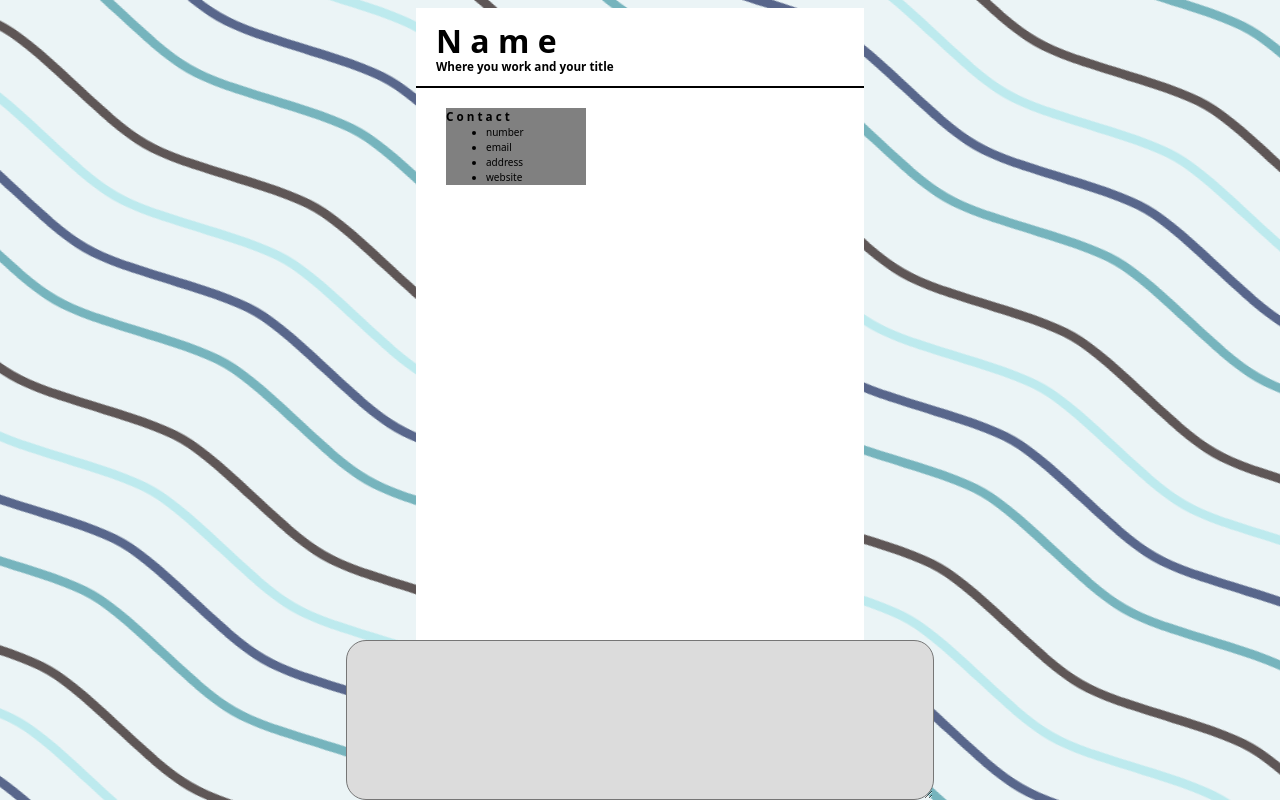
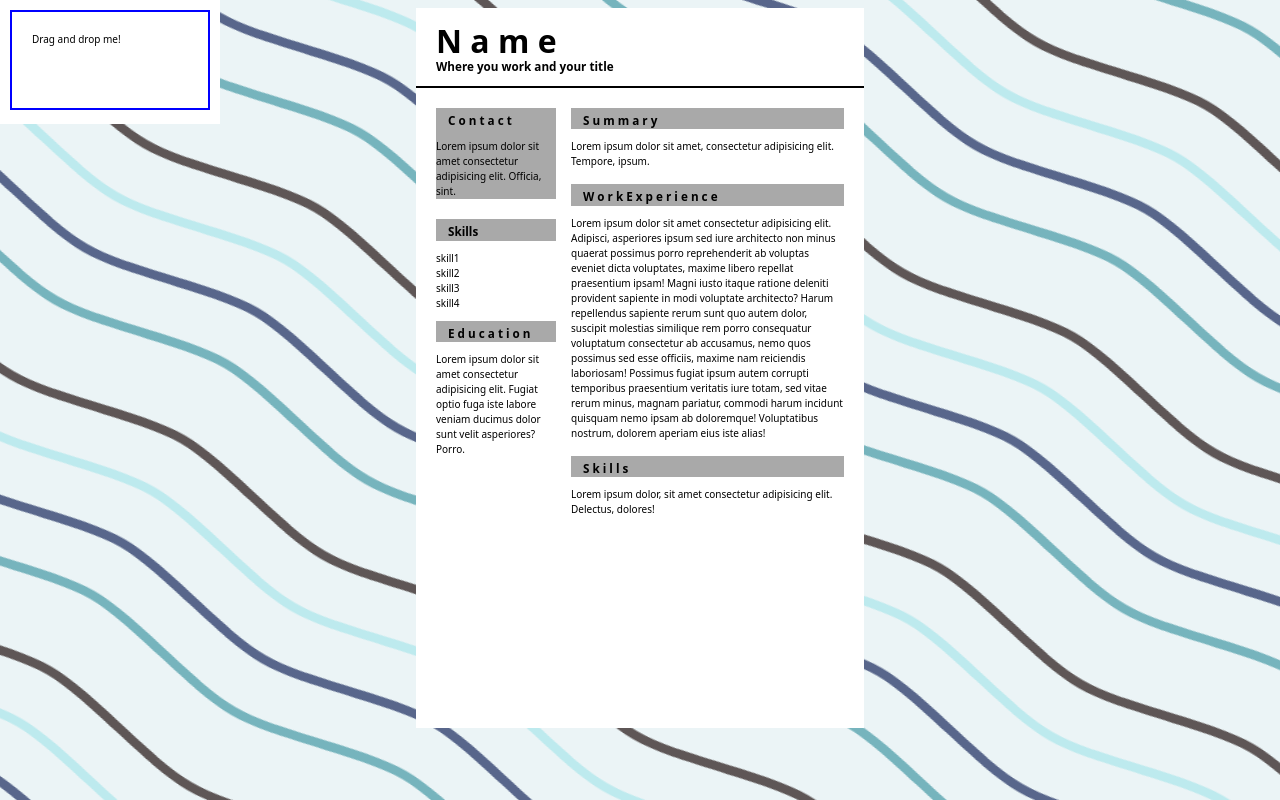
Before and after one commit to YRO24/resumeBuilder-using-react, a React (Vite) app in the folder resumeBuilderThing/: page / in a window 1280 px wide. Built offline with nearby package versions, Linux system fonts and the light colour scheme; a web font is replaced by a local one.

Commit message:
reverted back to some original stuff plus still havent finished the drag and drop thing

```diff
--- a/resumeBuilderThing/src/ResumePage.jsx
+++ b/resumeBuilderThing/src/ResumePage.jsx
@@ -1,41 +1,116 @@
 import { useState } from "react";
 import './resetAndMore.css';
-export default function ResumePage(){
+import { DndContext, useDraggable } from "@dnd-kit/core";
+
+export default function ResumePage() {
+    const [position, setPosition] = useState({ x: 0, y: 0 });
+
+    const { attributes, listeners, setNodeRef, transform } = useDraggable({
+        id: 'draggable-textarea',
+    });
+
+    // The style now only relies on the state `position` and the `transform` from the hook
+    const combinedStyle = {
+        transform: `translate3d(${position.x + (transform ? transform.x : 0)}px, ${position.y + (transform ? transform.y : 0)}px, 0)`,
+        cursor: transform ? 'grabbing' : 'grab',
+        position: 'absolute',
+        padding: '10px',
+        touchAction: 'none',
+    };
+
+    function handleDragEnd(event) {
+        const { delta } = event;
+        setPosition(({ x, y }) => ({
+            x: x + delta.x,
+            y: y + delta.y,
+        }));
+    }
 
     return (
-        <>
-        <div className="encloser">
+        <DndContext onDragEnd={handleDragEnd}>
+            <div className="main-content-container">
+                <div className="encloser" style={{
+                    position: 'fixed',
+                    top: 0,
+                    left: 0,
+                    width: '100vw',
+                    height: '100vh',
+                    zIndex: -1,
+                }}>
             <div className="page">
             <div className="topHalf">
                 <h1 className="name">N a m e</h1>
                 <h3 className="jobTitle">Where you work and your title</h3>
             </div>
 
+                        <div className="bottomHalf">
                 <div className="subsection1">
-
                     <div className="contactSection">
                     <h3>C o n t a c t</h3>
                     <div className="list">
-                    <ul>
-                    <li>number</li>
-                    <li>email</li>
-                    <li>address</li>
-                    <li>website</li>
-                    </ul>
+                                        Lorem ipsum dolor sit amet consectetur adipisicing elit. Officia, sint.
+                                    </div>
+                                </div>
+                                <div className="Interests">
+                                    <h3 className="interests">Skills</h3>
+                                    skill1
+                                    <br />
+                                    skill2
+                                    <br />
+                                    skill3
+                                    <br />
+                                    skill4
+                                    <br />
+                                </div>
+                                <div className="Education">
+                                    <h3 className="Education">E d u c a t i o n</h3>
+                                    Lorem ipsum dolor sit amet consectetur adipisicing elit. Fugiat optio fuga iste labore veniam ducimus dolor sunt velit asperiores? Porro.
+                                </div>
+                            </div>
+                            <div className="subsection2">
+                                <div className="subsections">
+                                    <h3>S u m m a r y</h3>
+                                    <div className="list-items">
+                                        <p>Lorem ipsum dolor sit amet, consectetur adipisicing elit. Tempore, ipsum.</p>
+                                    </div>
+                                </div>
+                                <div className="subsections">
+                                    <h3>W o r k E x p e r i e n c e</h3>
+                                    <div className="list-items">
+                                        <p>Lorem ipsum dolor sit amet consectetur adipisicing elit. Adipisci, asperiores ipsum sed iure architecto non minus quaerat possimus porro reprehenderit ab voluptas eveniet dicta voluptates, maxime libero repellat praesentium ipsam! Magni iusto itaque ratione deleniti provident sapiente in modi voluptate architecto? Harum repellendus sapiente rerum sunt quo autem dolor, suscipit molestias similique rem porro consequatur voluptatum consectetur ab accusamus, nemo quos possimus sed esse officiis, maxime nam reiciendis laboriosam! Possimus fugiat ipsum autem corrupti temporibus praesentium veritatis iure totam, sed vitae rerum minus, magnam pariatur, commodi harum incidunt quisquam nemo ipsam ab doloremque! Voluptatibus nostrum, dolorem aperiam eius iste alias!</p>
+                                    </div>
+                                </div>
+                                <div className="subsections">
+                                    <h3>S k i l l s</h3>
+                                    <div className="list-items">
+                                        <p>Lorem ipsum dolor, sit amet consectetur adipisicing elit. Delectus, dolores!</p>
+                                    </div>
+                                </div>
+                            </div>
                     </div>
                     </div>
-                    {/* left half of the bottom part of the page */}
-                </div>
-                <div className="subsection2">
-                    {/* ya guessed it */}
                 </div>
 
-                {/* closing tag for page */}
-
-            </div>
-
+                <div
+                    className="textAreaEncloser"
+                    ref={setNodeRef}
+                    style={combinedStyle}
+                    {...listeners}
+                    {...attributes}
+                >
+                    <textarea
+                        className="inputbox"
+                        defaultValue="Drag and drop me!"
+                        style={{
+                            padding: '20px',
+                            width: '200px',
+                            height: '100px',
+                            resize: 'none',
+                            border: '2px solid blue',
+                        }}
+                    />
+                </div>
         </div>
-        <textarea name="inputbox" id="inputbox"></textarea>
-        </>
+        </DndContext>
     );
 }
--- a/resumeBuilderThing/src/resetAndMore.css
+++ b/resumeBuilderThing/src/resetAndMore.css
@@ -1,4 +1,3 @@
-
 @import url('https://fonts.googleapis.com/css2?family=Google+Sans+Code:ital,wght@0,500;1,500&family=Jersey+10&display=swap');
 
 /* 1. Use a more-intuitive box-sizing model */
@@ -55,6 +54,17 @@ text-wrap: balance;
 #root, #__next {
 isolation: isolate;
 }
+/* resetting the thing for lists and its items */
+ul, ol {
+    /* Use padding to create the indentation. */
+    padding-left: 1.5rem;
+    /* This rule is not needed anymore if you have padding */
+    list-style-position: outside;
+}
+li {
+    /* Ensures list items are not squeezed together */
+    margin-bottom: 0.5rem;
+}
 
 .encloser{
     width: 100vw;
@@ -73,6 +83,9 @@
     background-color: white;
     height: 90vh;
     width: 35vw;
+    /* Use flexbox for page sections */
+    display: flex;
+    flex-direction: column;
 }
 #inputbox{
     font-family: "Google Sans Code";
@@ -88,6 +101,7 @@
     color: black;
 }
 .topHalf{
+    width: 100%;
     padding: 15px 20px 10px;
     border-top: 0px;
     border-left: 0px;
@@ -97,16 +111,63 @@
     border-style: solid;
     margin: 0px 0px 2rem 0px;
 }
+
 .subsection1{
     width: 14rem;
     height: 82%;
     background-color: transparent;
     position: relative;
-    left: 3rem;
-
+    left: 2rem;
+    display: flex;
+    flex-direction: column;
+}
+.subsection1>*{
+    /* Adjusting this so elements don't collapse */
+    display: block;
+    margin-bottom: 1rem;
+}
+.subsection1 div{
+min-width: 12rem
 }
 .subsection1 .contactSection{
+    background-color: darkgray;
+}
+.bottomHalf h3{
+    padding-left:12px ;
+    padding-top: 4px;
+}
+.subsection1 .Interests{
+    padding-top: 10px;
+}
+.bottomHalf h3{
+    background-color: darkgray;
+    margin-bottom: 1rem;
+}
+.subsection2 {
+    /* Styling to match the screenshot */
     display: flex;
     flex-direction: column;
-    background-color: grey;
+    padding-left: 15px;
+    width: 100%;
+    padding-right: 2rem;
 }
+
+.subsection2 .subsections {
+    margin-bottom: 1.5rem;
+}
+
+.subsection2 .list-items {
+    display: flex;
+    flex-direction: column;
+    gap: 0.5rem;
+}
+.bottomHalf {
+    display: flex;
+    /* This makes the subsections align horizontally */
+    gap: 20px;
+    /* Optional: Adds space between the two subsections */
+}
+
+.textAreaEncloser{
+    background-color: #fff;
+}
```
